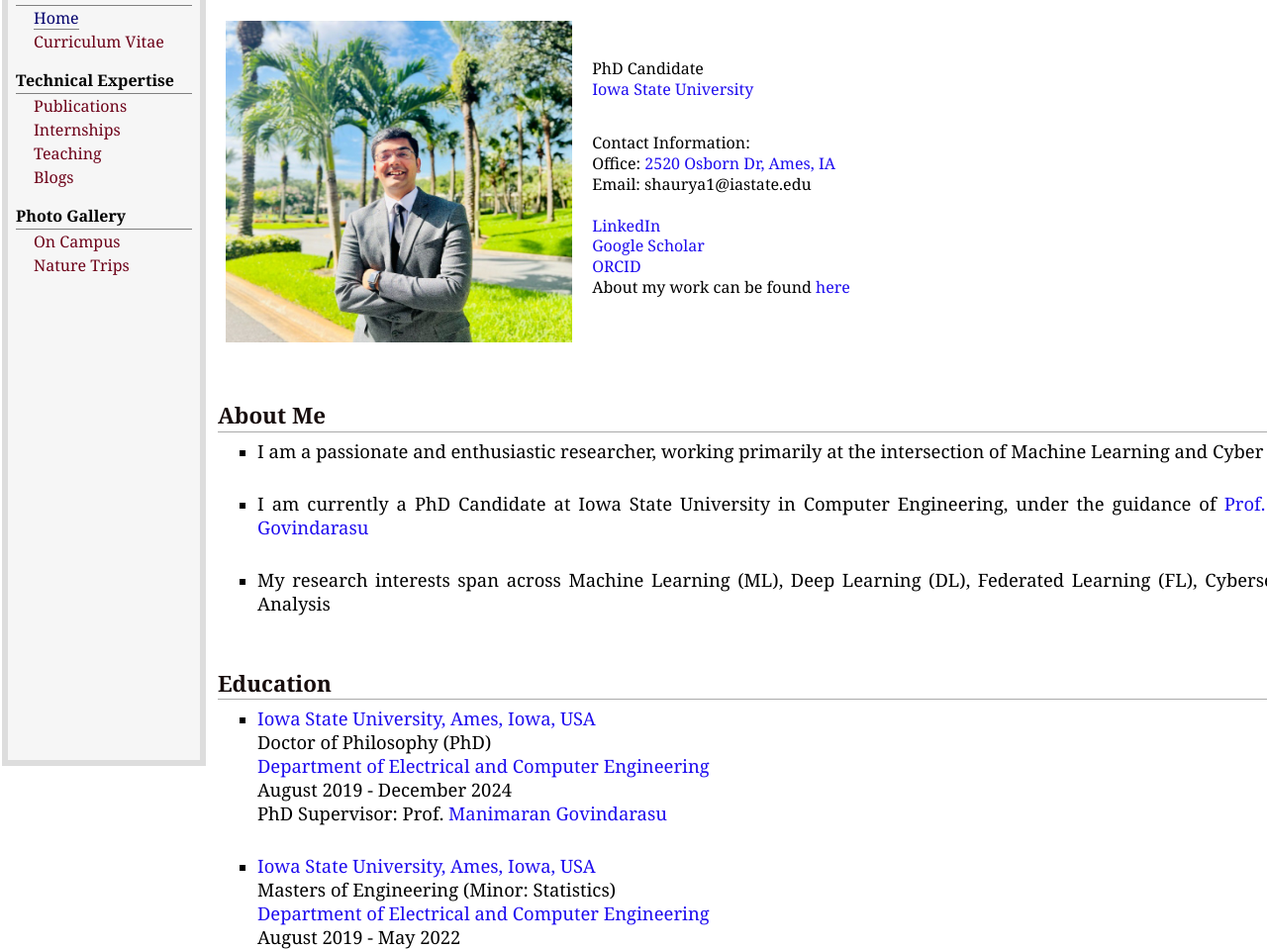
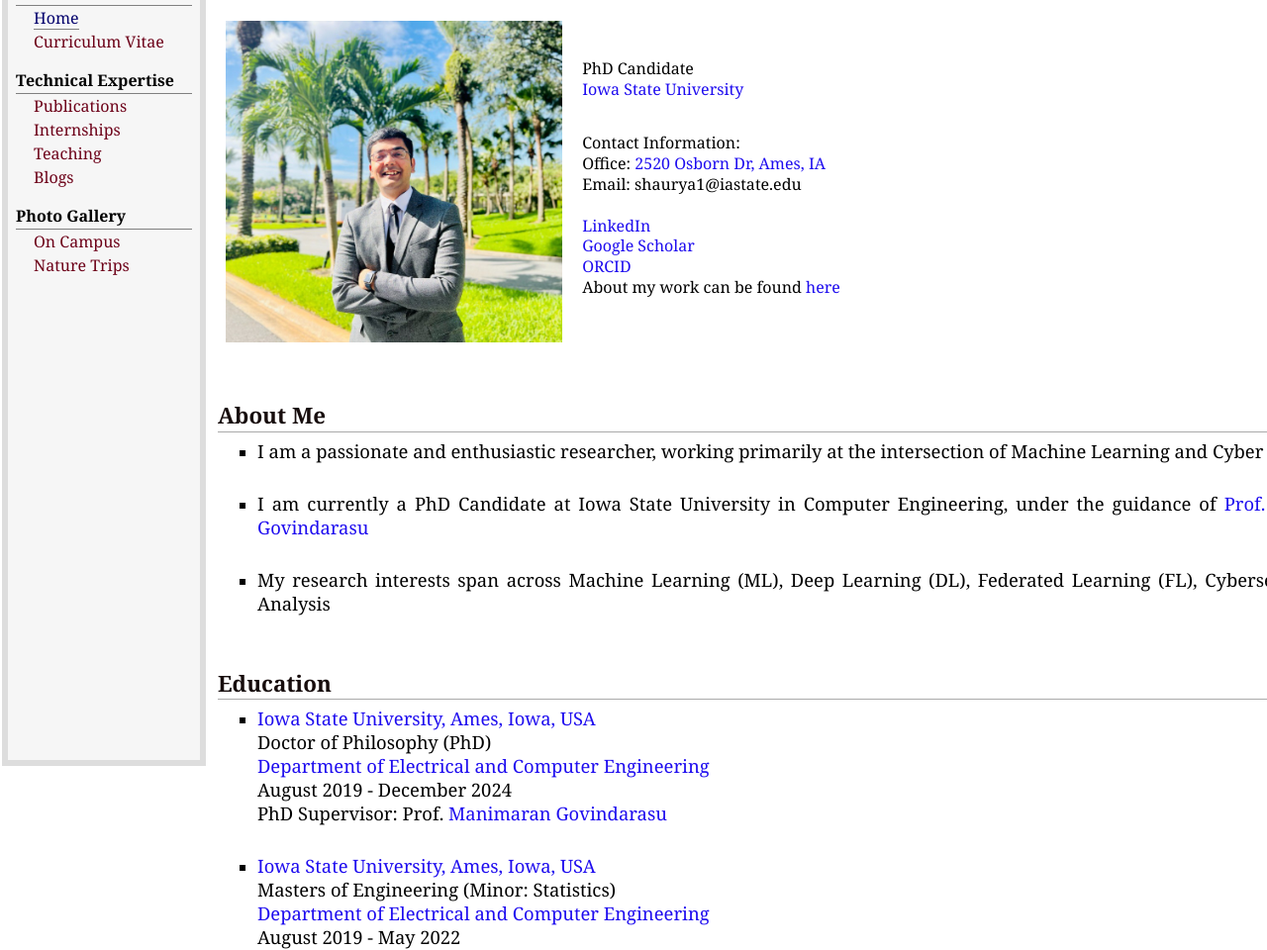
Before and after one commit to Shauryapurohit97/Shauryapurohit97.github.io, a plain HTML site: page index.html in a window 1280 px wide. Shown: the part 55-1015 px from the top of the page at 99% size. Drawn offline with Linux system fonts and the light colour scheme; a web font is replaced by a local one.

Commit message:
Update index.html

```diff
--- a/index.html
+++ b/index.html
@@ -55,7 +55,7 @@
 -->
 
 <table class="imgtable"><tr><td>
-<img src="images/intro_pic.jpeg" alt="SP" width="350px" height="325px" />&nbsp;</td>
+<img src="images/intro_pic.jpeg" alt="SP" width="340px" height="325px" />&nbsp;</td>
 <td align="left"><p> PhD Candidate<br />
 <!-- <a href="https://www.alcf.anl.gov/about/people/group/506" target="_blank">Data Science Group at Argonne Leadership Computing Facility</a> <br /> -->
 <a href="https://www.ece.iastate.edu/" target="_blank">Iowa State University</a> <br /><br />
@@ -149,7 +149,7 @@ About my work can be found <a href="https://news.engineering.iastate.edu/2024/05
       <a href="http://www.iastate.edu/" target="_blank">Iowa State University, Ames, Iowa, USA </a>  <br>
       Masters of Engineering (Minor: Statistics) <br>
       <a href="https://www.ece.iastate.edu/" target="_blank">Department of Electrical and Computer Engineering</a> <br>
-      August 2019 - May 2022 <br>
+      August 2019 - May 2022 <br><br>
 
      </p>
   </li>
```
